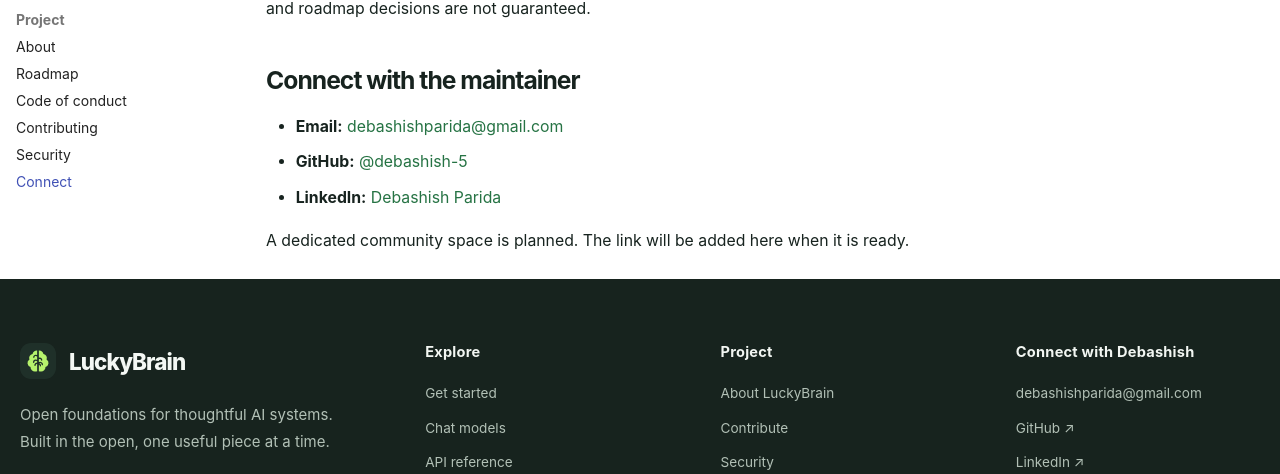
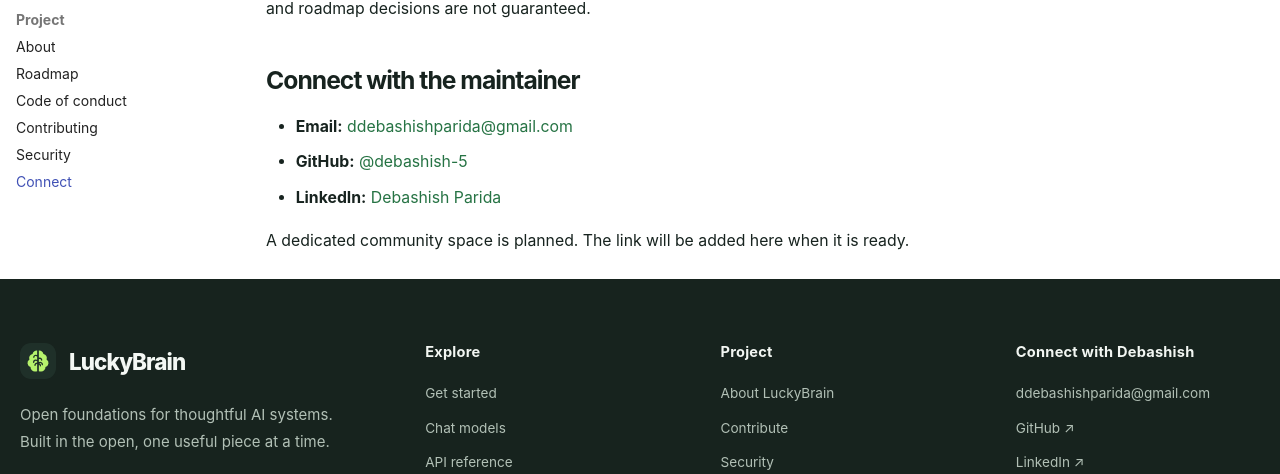
Before and after one commit to debashish-5/LuckyBrain, an MkDocs documentation site: the page built from docs/connect.md, in a window 1280 px wide and 900 px high, scrolled down 664 px. Shown: the part 268-742 px from the top of the window. Built offline with MkDocs 1.6.1 and Material for MkDocs 9.7.7, drawn with Linux system fonts in a browser that asks for light colours; comment, search, counter and statistics services are not loaded.

```diff
--- a/docs/connect.md
+++ b/docs/connect.md
@@ -37,7 +37,7 @@ project; response times and roadmap decisions are not guaranteed.
 
 ## Connect with the maintainer
 
-- **Email:** [debashishparida@gmail.com](mailto:debashishparida@gmail.com)
+- **Email:** [ddebashishparida@gmail.com](mailto:ddebashishparida@gmail.com)
 - **GitHub:** [@debashish-5](https://github.com/debashish-5)
 - **LinkedIn:** [Debashish Parida](https://www.linkedin.com/in/debashish-parida-a260b1355/)
 
--- a/docs/overrides/partials/footer.html
+++ b/docs/overrides/partials/footer.html
@@ -27,7 +27,7 @@
 
     <div class="lb-footer-nav lb-footer-contact">
       <h2>Connect with Debashish</h2>
-      <a href="mailto:debashishparida@gmail.com">debashishparida@gmail.com</a>
+      <a href="mailto:ddebashishparida@gmail.com">ddebashishparida@gmail.com</a>
       <a href="https://github.com/debashish-5" target="_blank" rel="noopener noreferrer">GitHub <span aria-hidden="true">↗</span></a>
       <a href="https://www.linkedin.com/in/debashish-parida-a260b1355/" target="_blank" rel="noopener noreferrer">LinkedIn <span aria-hidden="true">↗</span></a>
       <span class="lb-footer-coming-soon"><span></span>Community · coming soon</span>
```
